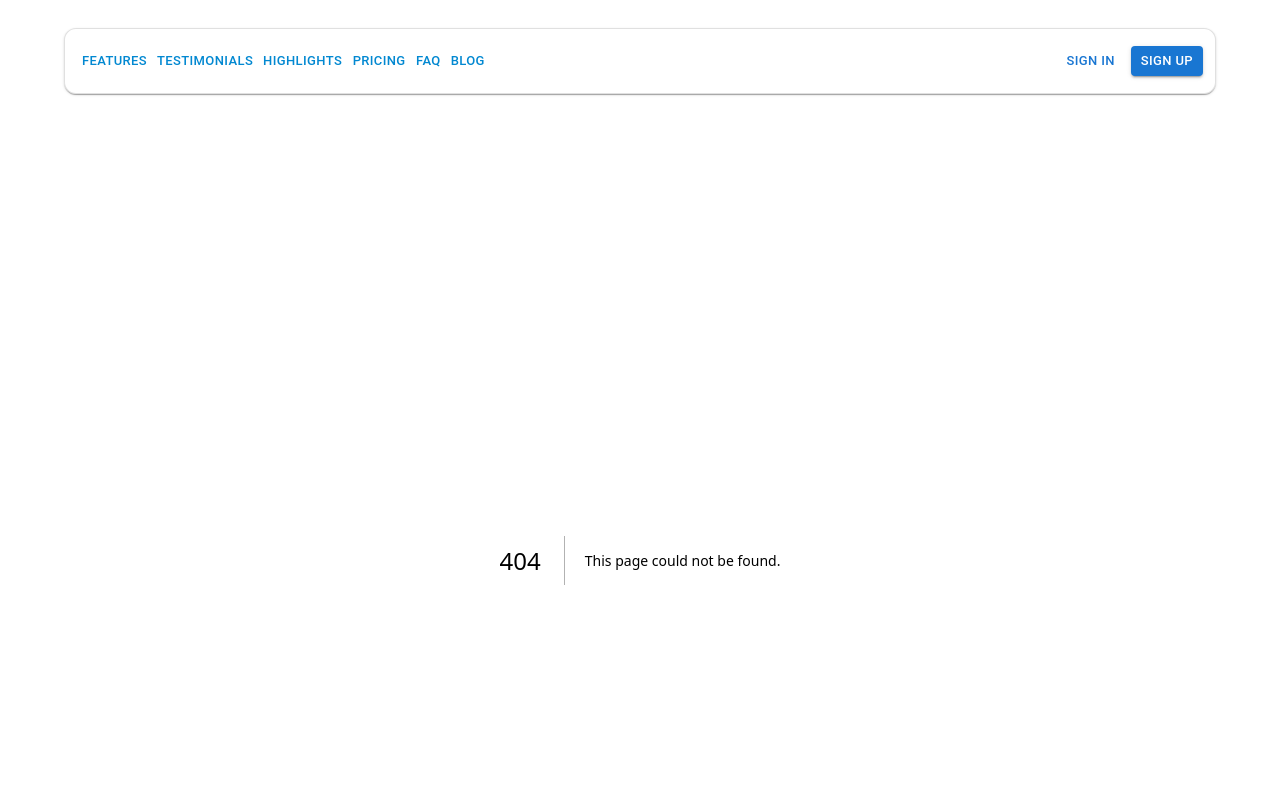
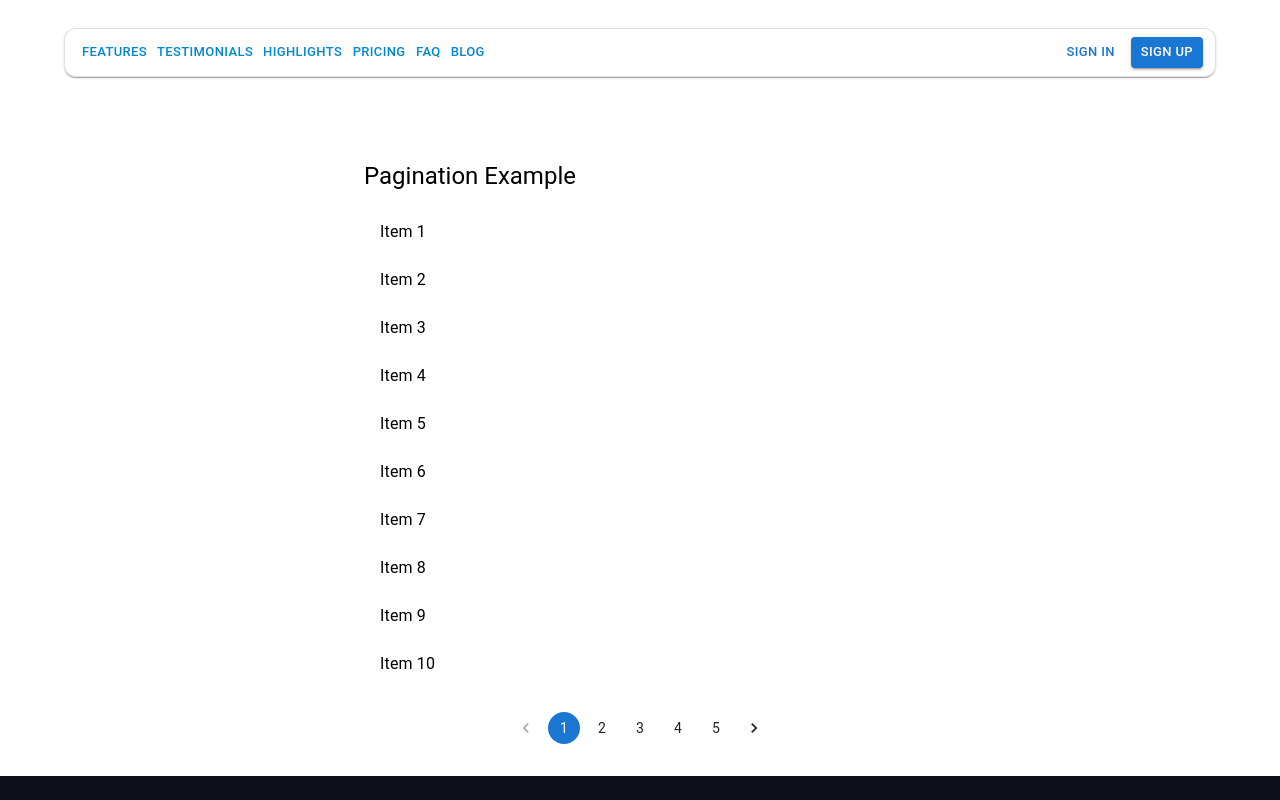
Before and after one commit to GonTaFu/shopTech, a Next.js app in the folder my-fontend/: page /order/history in a window 1280 px wide. Before the commit this address had no page. Shown: the top 800 px of the page. Built offline with nearby package versions, Linux system fonts and the light colour scheme.

Commit message:
Lam Order History. Nghien cuu pagination

```diff
--- a/my-fontend/src/app/globals.css
+++ b/my-fontend/src/app/globals.css
@@ -8,7 +8,7 @@
     --background: #0a0a0a;
     --foreground: #ededed;
   }
-}
+} */
 
 html,
 body {
@@ -35,7 +35,7 @@ a {
   text-decoration: none;
 }
 
-@media (prefers-color-scheme: dark) {
+/* @media (prefers-color-scheme: dark) {
   html {
     color-scheme: dark;
   }
--- a/my-fontend/src/app/layout.js
+++ b/my-fontend/src/app/layout.js
@@ -18,7 +18,7 @@ export const metadata = {
 
 import MyAppBar from "../components/MyAppBar";
 import MyFooter from "../components/MyFooter";
-import { Box, margin, padding } from "@mui/system";
+import { Box, margin, padding, width } from "@mui/system";
 
 export default function RootLayout({ children }) {
   return (
--- /dev/null
+++ b/my-fontend/src/app/order/history/page.js
@@ -0,0 +1,11 @@
+"use client"
+
+import OrderHistory from "../../../components/OrderHistory"
+
+export default function Home() {
+    return (
+        <>
+        <OrderHistory></OrderHistory>
+        </>
+    );
+}
--- a/my-fontend/src/app/page.js
+++ b/my-fontend/src/app/page.js
@@ -1,3 +1,4 @@
+"use client"
 import Image from "next/image";
 import styles from "./page.module.css";
 
--- /dev/null
+++ b/my-fontend/src/components/OrderHistory.js
@@ -0,0 +1,38 @@
+import { useState } from "react";
+import { Container, Pagination, Typography, List, ListItem, ListItemText } from "@mui/material";
+
+const items = Array.from({ length: 50 }, (_, i) => `Item ${i + 1}`); // Giả lập danh sách 50 mục
+
+export default function OrderHistory() {
+  const [page, setPage] = useState(1);
+  const itemsPerPage = 10;
+
+  const handleChange = (event, value) => {
+    setPage(value);
+  };
+
+  const startIndex = (page - 1) * itemsPerPage;
+  const displayedItems = items.slice(startIndex, startIndex + itemsPerPage);
+
+  return (
+    <Container maxWidth="sm" sx={{ mt: 4 }}>
+      <Typography variant="h5" gutterBottom>
+        Pagination Example
+      </Typography>
+      <List>
+        {displayedItems.map((item, index) => (
+          <ListItem key={index}>
+            <ListItemText primary={item} />
+          </ListItem>
+        ))}
+      </List>
+      <Pagination
+        count={Math.ceil(items.length / itemsPerPage)}
+        page={page}
+        onChange={handleChange}
+        color="primary"
+        sx={{ mt: 2, display: "flex", justifyContent: "center" }}
+      />
+    </Container>
+  );
+}
--- a/my-fontend/src/components/ProductDetail.js
+++ b/my-fontend/src/components/ProductDetail.js
@@ -1,3 +1,4 @@
+
 import * as React from "react";
 
 import CssBaseline from "@mui/material/CssBaseline";
```
